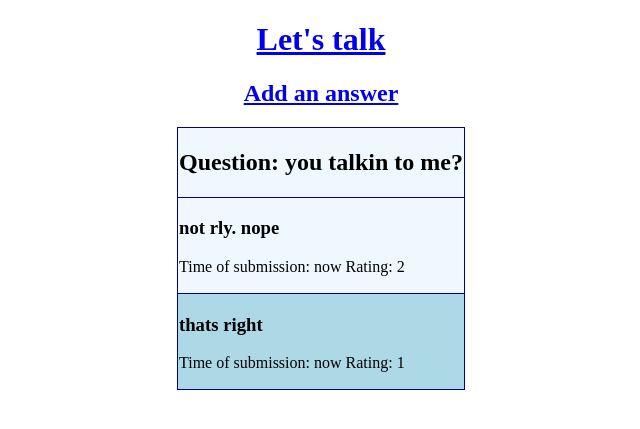
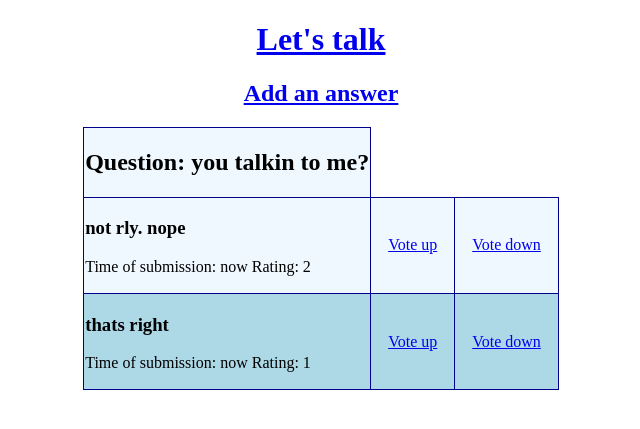
Before and after one commit to wezmiolem/Lets-Talk, a Flask app: page /questions/1 in a window 1280 px wide. Shown: the top 429 px of the page, without its empty margins (319-959 px from the left). Run offline with Flask 2, Linux system fonts and the light colour scheme.

Commit message:
voting for answers added

```diff
--- a/server.py
+++ b/server.py
@@ -26,7 +26,7 @@ def list_of_questions(category):
 @app.route('/questions/<question_id>')
 def question_and_answers(question_id):
     questions = util.get_questions()
-    question = util.get_question_by_id(questions, question_id)
+    question = util.get_data_by_id(questions, question_id)
     answers = util.get_answers()
     answers_for_question = util.get_answers_for_question(question_id, answers)
     return render_template('question_and_answers.html', question=question,
@@ -73,5 +73,25 @@ def add_answer_post(question_id):
     return redirect(url_for('question_and_answers', question_id=question_id))
 
 
+@app.route('/question/<answer_id>/vote_up')
+def add_answer_rating(answer_id):
+    answers = util.get_answers()
+    listed_answer = util.get_data_by_id(answers, answer_id)
+    answer_to_change = listed_answer[0]
+    answer_to_change['vote_number'] += 1
+    question_id = answer_to_change['question_id']
+    return redirect(url_for('question_and_answers', question_id=question_id))
+
+
+@app.route('/question/<answer_id>/vote_down')
+def deduct_answer_rating(answer_id):
+    answers = util.get_answers()
+    listed_answer = util.get_data_by_id(answers, answer_id)
+    answer_to_change = listed_answer[0]
+    answer_to_change['vote_number'] -= 1
+    question_id = answer_to_change['question_id']
+    return redirect(url_for('question_and_answers', question_id=question_id))
+
+
 if __name__ == '__main__':
     app.run()
--- a/templates/question_and_answers.html
+++ b/templates/question_and_answers.html
@@ -23,6 +23,13 @@
             <h3>{{ answer['message'] }}</h3>
             <p> Time of submission: {{ answer['submission_time']}} Rating: {{ answer['vote_number'] }}</p>
         </td>
+        <td>
+            <a href={{ url_for('add_answer_rating', answer_id=answer['id']) }}>Vote up</a>
+        </td>
+        <td>
+            <a href={{ url_for('deduct_answer_rating', answer_id=answer['id']) }}>Vote down</a>
+        </td>
+
     </tr>
 {% endfor %}
 </tbody>
--- a/util.py
+++ b/util.py
@@ -35,8 +35,8 @@
     return [question for question in questions if question['type'] == category]
 
 
-def get_question_by_id(questions, question_id):
-    return [question for question in questions if question['id'] == int(question_id)]
+def get_data_by_id(listed_dicts, data_id):
+    return [sentence for sentence in listed_dicts if sentence['id'] == int(data_id)]
 
 
 def get_answers_for_question(question_id, answers):
@@ -59,6 +59,6 @@
 
 
 def num_of_answers_for_each_type(questions, answers):
-    answer_types = [question['type'] for question in questions for answer in answers if
-                    question['id'] == answer['question_id']]
+    answer_types = [question['type'] for question in questions for answer in answers
+                    if question['id'] == answer['question_id']]
     return Counter(answer_types)
```
